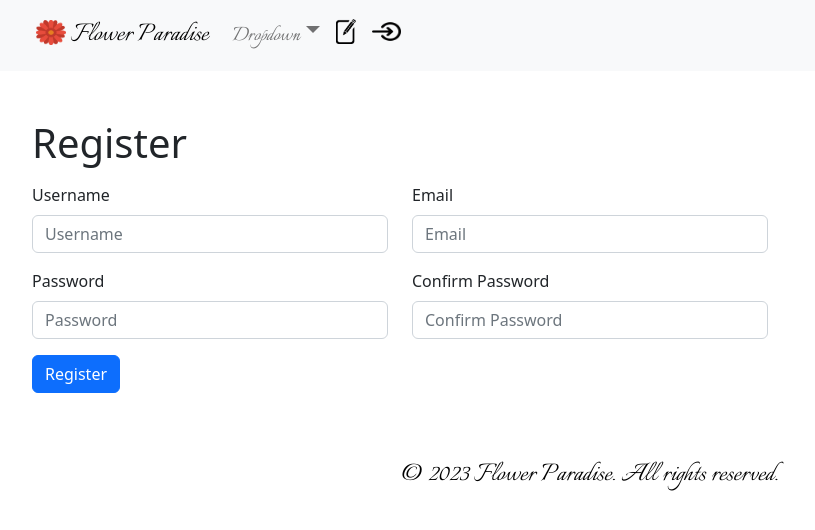
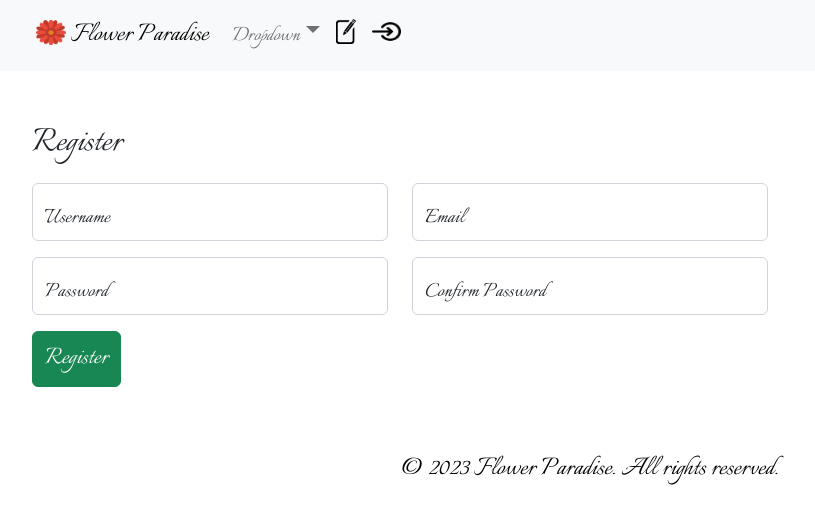
Before and after one commit to AldinHyuseinov/flower-paradise-frontend, a React (Create React App) app: page /auth/register in a window 1280 px wide. Shown: the top 530 px of the page, without its empty margins (50-865 px from the left). Built offline with nearby package versions, Linux system fonts and the light colour scheme.

Commit message:
Nicer looking forms.

```diff
--- a/src/components/Footer.js
+++ b/src/components/Footer.js
@@ -1,5 +1,4 @@
 import Container from 'react-bootstrap/Container'
-import '../css/common.css';
 
 function Footer() {
     return (
--- a/src/components/Navigation.js
+++ b/src/components/Navigation.js
@@ -2,7 +2,6 @@ import Container from 'react-bootstrap/Container';
 import Nav from 'react-bootstrap/Nav';
 import Navbar from 'react-bootstrap/Navbar';
 import NavDropdown from 'react-bootstrap/NavDropdown';
-import '../css/common.css'
 
 function Navigation() {
     return (
--- a/src/css/common.css
+++ b/src/css/common.css
@@ -7,3 +7,7 @@
     font-family: Italianno, cursive;
     font-size: 30px;
 }
+
+h1.text, button.text, label.text, div.text {
+  font-family: Italianno, cursive;
+}
--- a/src/index.js
+++ b/src/index.js
@@ -2,7 +2,8 @@ import React from 'react';
 import ReactDOM from 'react-dom/client';
 import './index.css';
 import 'bootstrap/dist/css/bootstrap.min.css';
-import './main.css'
+import './main.css';
+import './css/common.css';
 import App from './App';
 import reportWebVitals from './reportWebVitals';
 
--- a/src/pages/Login.js
+++ b/src/pages/Login.js
@@ -2,7 +2,6 @@ import { useState } from 'react';
 import Button from 'react-bootstrap/Button';
 import Col from 'react-bootstrap/Col';
 import Form from 'react-bootstrap/Form';
-import InputGroup from 'react-bootstrap/InputGroup';
 import Row from 'react-bootstrap/Row';
 import Container from 'react-bootstrap/Container';
 
@@ -23,29 +22,29 @@ function LoginPage() {
     }
     return (
         <Container className="my-5">
-            <h1 className="text-start mb-3">Login</h1>
+            <h1 className="text fs-1 text-start mb-3">Login</h1>
             <Form noValidate validated={validated} onSubmit={handleSubmit}>
                 <Row className="mb-3">
-                    <Form.Group as={Col} md="4" controlId="validationCustomUsername">
-                        <Form.Label>Username</Form.Label>
-                        <InputGroup hasValidation>
+                    <Form.Group as={Col} md="4" controlId="floatingUsername">
+                        <Form.Floating className="mb-md-0 mb-3">
                             <Form.Control type="text" placeholder="Username" required minLength="5" maxLength="20" />
-                            <Form.Control.Feedback type="invalid">
+                            <Form.Control.Feedback className="text fs-3" type="invalid">
                                 Username should be between 5 and 20 symbols.
                             </Form.Control.Feedback>
-                        </InputGroup>
+                            <label className="text fs-4" htmlFor="floatingUsername">Username</label>
+                        </Form.Floating>
                     </Form.Group>
-                    <Form.Group as={Col} md="4" controlId="validationPassword">
-                        <Form.Label>Password</Form.Label>
-                        <InputGroup hasValidation>
+                    <Form.Group as={Col} md="4" controlId="floatingPassword">
+                        <Form.Floating>
                             <Form.Control type="password" placeholder="Password" required minLength="5" />
-                            <Form.Control.Feedback type="invalid">
+                            <Form.Control.Feedback className="text fs-3" type="invalid">
                                 Password should be at least 5 symbols.
                             </Form.Control.Feedback>
-                        </InputGroup>
+                            <label className="text fs-4" htmlFor="floatingPassword">Password</label>
+                        </Form.Floating>
                     </Form.Group>
                 </Row>
-                <Button type="submit">Login</Button>
+                <Button variant="success" className="text fs-3" type="submit">Login</Button>
             </Form>
         </Container>
     );
--- a/src/pages/Register.js
+++ b/src/pages/Register.js
@@ -2,7 +2,6 @@ import { useState, useRef } from 'react';
 import Button from 'react-bootstrap/Button';
 import Col from 'react-bootstrap/Col';
 import Form from 'react-bootstrap/Form';
-import InputGroup from 'react-bootstrap/InputGroup';
 import Row from 'react-bootstrap/Row';
 import Container from 'react-bootstrap/Container';
 
@@ -22,7 +21,7 @@ function RegisterPage() {
     const handleSubmit = (event) => {
         const form = event.currentTarget
         const isPasswordMatch = validateConfirmPassword()
-        const confirmPasswordInput = document.getElementById("validationConfirmPassword")
+        const confirmPasswordInput = document.getElementById("floatingConfirmPassword")
 
         if (!isPasswordMatch) {
             confirmPasswordInput.setCustomValidity("Passwords should match.")
@@ -42,49 +41,49 @@ function RegisterPage() {
 
     return (
         <Container className="my-5">
-            <h1 className="text-start mb-3">Register</h1>
+            <h1 className="text fs-1 text-start mb-3">Register</h1>
             <Form noValidate validated={validated} onSubmit={handleSubmit}>
                 <Row className="mb-3">
-                    <Form.Group as={Col} md="4" controlId="validationCustomUsername">
-                        <Form.Label>Username</Form.Label>
-                        <InputGroup hasValidation>
+                    <Form.Group as={Col} md="4" controlId="floatingUsername">
+                        <Form.Floating className="mb-md-0 mb-3">
                             <Form.Control type="text" placeholder="Username" required minLength="5" maxLength="20" />
-                            <Form.Control.Feedback type="invalid">
+                            <Form.Control.Feedback className="text fs-3" type="invalid">
                                 Username should be between 5 and 20 symbols.
                             </Form.Control.Feedback>
-                        </InputGroup>
+                            <label className="text fs-4" htmlFor="floatingUsername">Username</label>
+                        </Form.Floating>
                     </Form.Group>
-                    <Form.Group as={Col} md="4" controlId="validationEmail">
-                        <Form.Label>Email</Form.Label>
-                        <InputGroup hasValidation>
+                    <Form.Group as={Col} md="4" controlId="floatingEmail">
+                        <Form.Floating className="mb-md-0 mb-3">
                             <Form.Control type="email" placeholder="Email" required pattern='.+@.+' />
-                            <Form.Control.Feedback type="invalid">
+                            <Form.Control.Feedback className="text fs-3" type="invalid">
                                 Enter valid email.
                             </Form.Control.Feedback>
-                        </InputGroup>
+                            <label className="text fs-4" htmlFor="floatingEmail">Email</label>
+                        </Form.Floating>
                     </Form.Group>
                 </Row>
                 <Row className="mb-3">
-                    <Form.Group as={Col} md="4" controlId="validationPassword">
-                        <Form.Label>Password</Form.Label>
-                        <InputGroup hasValidation>
+                    <Form.Group as={Col} md="4" controlId="floatingPassword">
+                        <Form.Floating className="mb-md-0 mb-3">
                             <Form.Control type="password" placeholder="Password" required minLength="5" ref={password} />
-                            <Form.Control.Feedback type="invalid">
+                            <Form.Control.Feedback className="text fs-3" type="invalid">
                                 Password should be at least 5 symbols.
                             </Form.Control.Feedback>
-                        </InputGroup>
+                            <label className="text fs-4" htmlFor="floatingPassword">Password</label>
+                        </Form.Floating>
                     </Form.Group>
-                    <Form.Group as={Col} md="4" controlId="validationConfirmPassword">
-                        <Form.Label>Confirm Password</Form.Label>
-                        <InputGroup hasValidation>
+                    <Form.Group as={Col} md="4" controlId="floatingConfirmPassword">
+                        <Form.Floating>
                             <Form.Control type="password" placeholder="Confirm Password" required minLength="5" ref={confirmPassword} />
-                            <Form.Control.Feedback type="invalid">
+                            <Form.Control.Feedback className="text fs-3" type="invalid">
                                 Passwords should match.
                             </Form.Control.Feedback>
-                        </InputGroup>
+                            <label className="text fs-4" htmlFor="floatingConfirmPassword">Confirm Password</label>
+                        </Form.Floating>
                     </Form.Group>
                 </Row>
-                <Button type="submit">Register</Button>
+                <Button variant="success" className="text fs-3" type="submit">Register</Button>
             </Form>
         </Container>
     );
```
